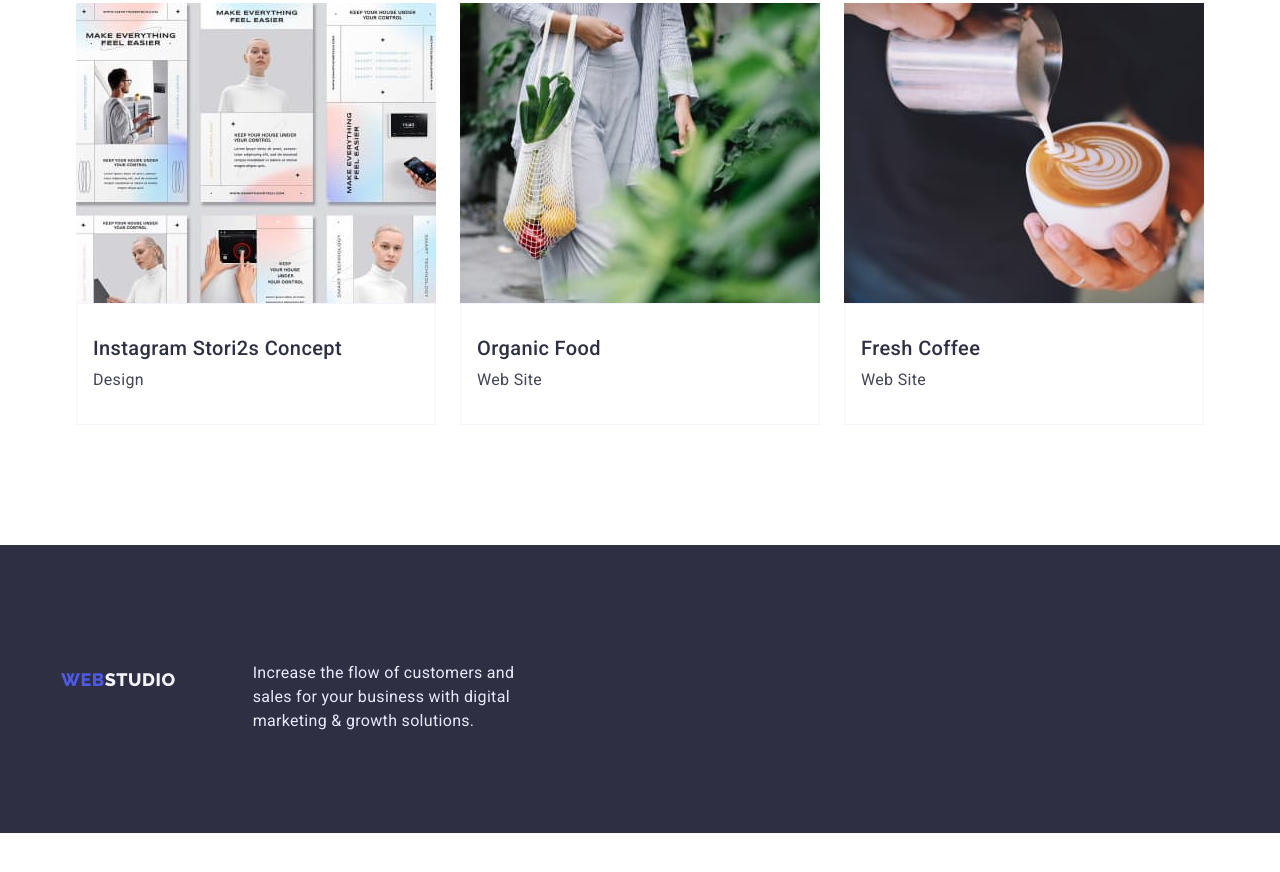
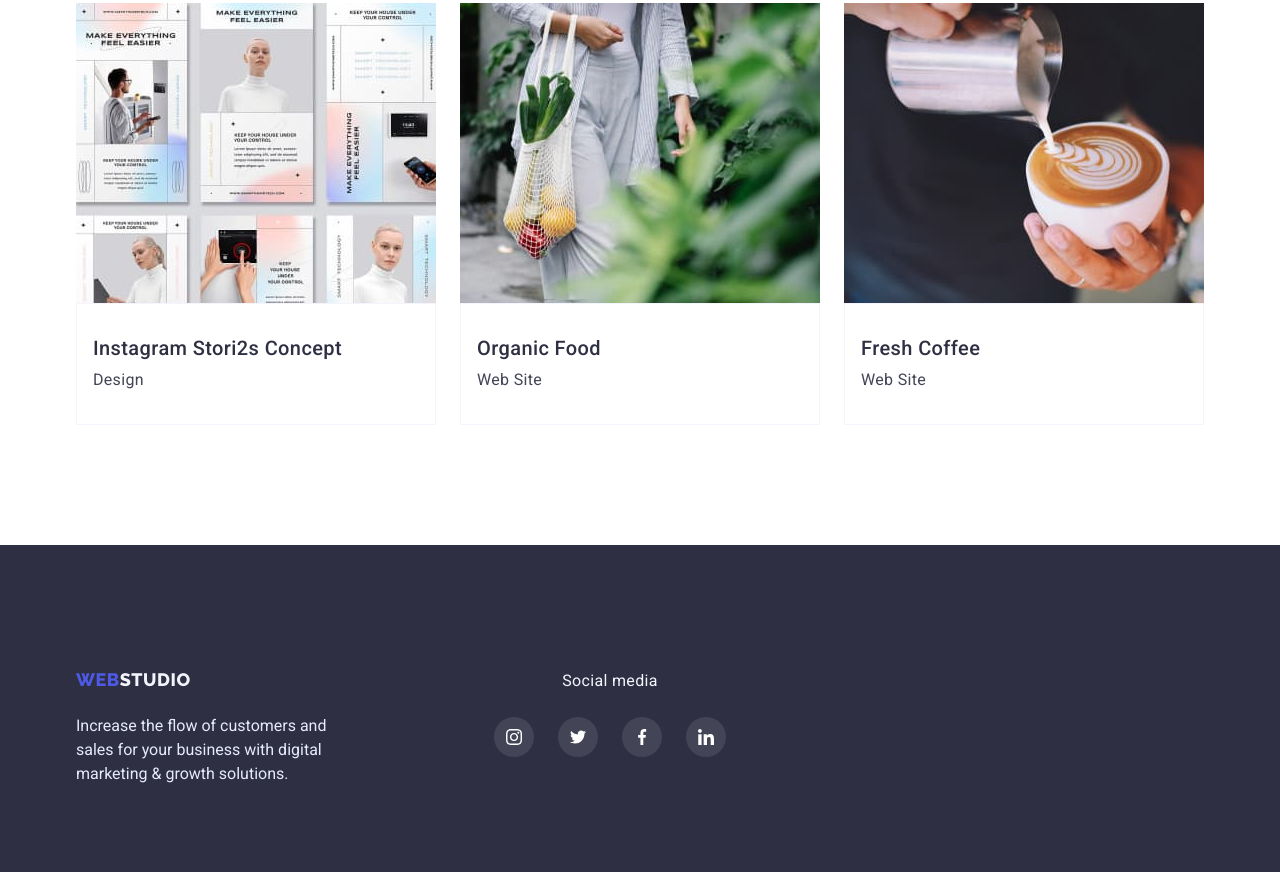
Before and after one commit to Orest1002/goit-markup-hw-04, a plain HTML site: page portfolio.html in a window 1280 px wide. Shown: the part 1240-2112 px from the top of the page. Before the commit the page ends 2073 px from the top, so only its background shows below. Drawn offline with nearby package versions, Linux system fonts and the light colour scheme.

Commit message:
додає херо затемнення, соціал мережам у футері бекграунд колор

```diff
--- a/portfolio.html
+++ b/portfolio.html
@@ -101,13 +101,43 @@
 
                      </main>
 
-                    <footer class="footer-portfolio ">
-                   <div class=" container page-footer">
-                      <a class="logo link" href=""><span class="logo-web">Web</span><span class="logo-footer">Studio</span></a>
-                       <p class="page-footer-text">
-                        Increase the flow of customers and sales for your business with digital marketing & growth solutions.
-                      </p>
+                     <footer class="page-footer" >
+                      <div class="container text-footer">
+                        <div class="">
+                          <a class="logo link" href=""><span class="logo-web">Web</span><span class="logo-footer">Studio</span></a>
+                        <p class="page-footer-text">
+                          Increase the flow of customers and sales for your business with digital marketing & growth solutions.
+                        </p>
+                        </div>
+                        <div class=" social-list-footer ">
+                      <p class="footer-text-tiam">Social media</p>
+                      <ul class="social-list list ">
+                          <li class="social-list-item"><a href="" class="social-list-link social-footer">
+                              <svg class="social-list-icon" width="16px";height="16px">
+                                  <use href="./img/symbol-svg.svg#icon-instagram2">
 
-        </div>
+                                  </use>
+                              </svg>
+                          </a></li>
+                          <li class="social-list-item"><a href="" class="social-list-link social-footer">
+                              <svg class="social-list-icon"width="16px";height="16px">
+                                  <use href="./img/symbol-svg.svg#icon-twitter1"></use>
+                              </svg>
+                          </a></li>
+                          <li class="social-list-item"><a href="" class="social-list-link social-footer">
+                              <svg class="social-list-icon" width="16px";height="16px">
+                                  <use href="./img/symbol-svg.svg#icon-facebook"></use>
+                              </svg>
+                          </a></li>
+                          <li class="social-list-item"><a href="" class="social-list-link social-footer">
+                              <svg class="social-list-icon" width="16px";height="16px">
+                                  <use href="./img/symbol-svg.svg#icon-linkedin"></use>
+                              </svg>
+                          </a></li>
+                      </ul>
+                        </div>
+                      </div>
+
+                  </footer>
      </body>
 </html>
--- a/styles/styles.css
+++ b/styles/styles.css
@@ -148,7 +148,7 @@ text-transform: uppercase;
     padding-top: 192px;
     padding-bottom: 192px;
     background-color: #2E2F42;
-    background-image: linear-gradient(rgb(255, 0, 0),rgb(255, 0, 0)) url(../img/people-office.jpg);
+    background-image: linear-gradient(rgba(46, 47, 66, 0.7),rgba(46, 47, 66, 0.7)), url(../img/people-office.jpg);
     background-size: cover;
     background-position: center;
     background-repeat: no-repeat;
@@ -344,15 +344,14 @@ margin-bottom: 8px;}
             padding-top: 24px;
             color:#8E8F99 ;
             border: 1px solid #8E8F99;
-border-radius: 4px;
-                     }
+border-radius: 4px; }
 
-                     .icon-item-customer{
+ .icon-item-customer{
 fill: currentColor;
                      }
 
-           .customer-list-link:hover,
-           .customer-list-link:focus{
+  .customer-list-link:hover,
+  .customer-list-link:focus{
         color: #404BBF;
         border-color:#404BBF ;
        }
@@ -366,7 +365,7 @@ fill: currentColor;
     padding-top: 100px;
     padding-bottom: 100px;
     padding-left: 0px;
-    display: flex;
+
 
 
 }
@@ -374,28 +373,35 @@ fill: currentColor;
     font-size: 16px;
     line-height: 1.5;
     letter-spacing: 0.02em;
-        margin-top: 16px;
-        padding-bottom: 24px;
+     padding-bottom: 24px;
+     padding-top: 24px;
     text-align: center;
 
+}
+.text-footer{
+    display: flex;
 }
 .page-footer-text{
 font-size: 16px;
 line-height: 1.5;
-letter-spacing: 0.02em;
 width:264px;
-margin-top: 16px;
 
 
 color:var(--accent-text-color);}
 
 .social-list-footer{
           width: 300px;
-          color: var(--light-text-color)
-
+          color: var(--light-text-color);
+          margin-left: 120px;
 
 }
-
+.social-footer{
+   background-color:#434455;
+}
+.social-footer:hover,
+.social-footer:focus{
+    background-color: #31D0AA;
+}
 /* page portfolio */
 .portfoolio-cection{
     padding-top: 108px;
```
Also changed, not shown: index.html (+7 -5 lines).
